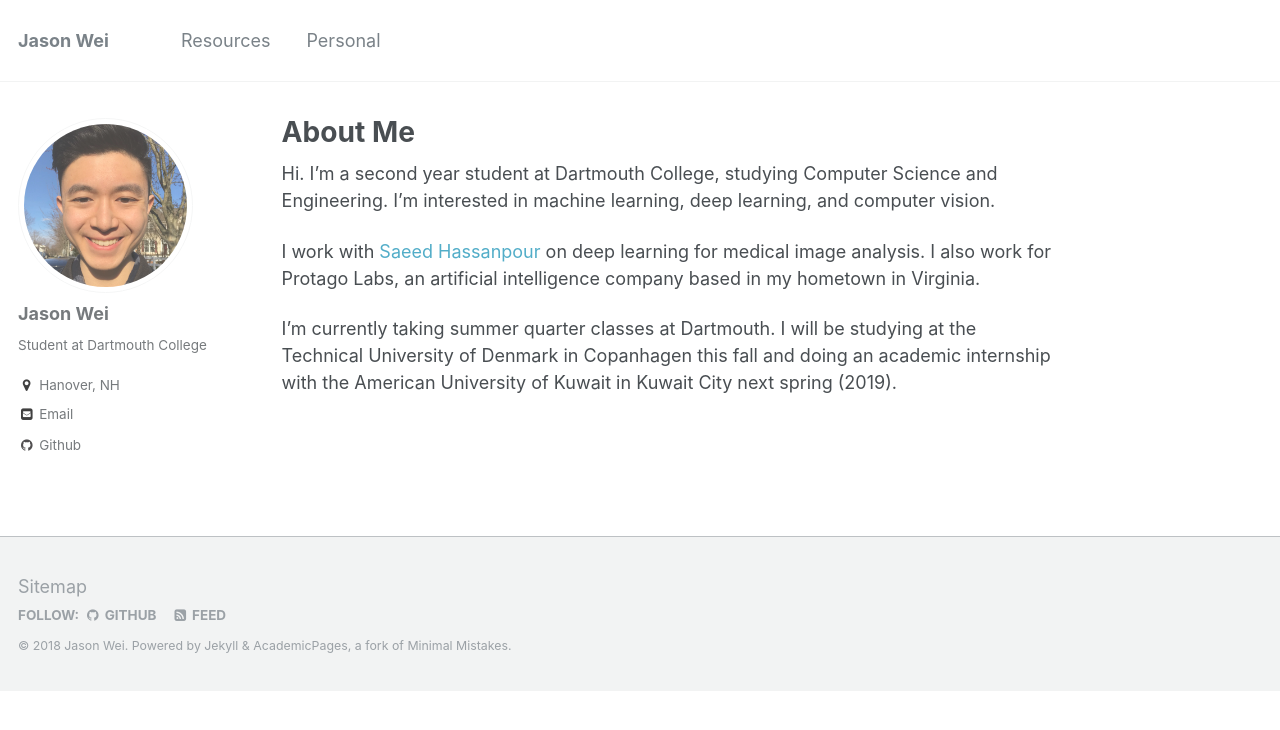
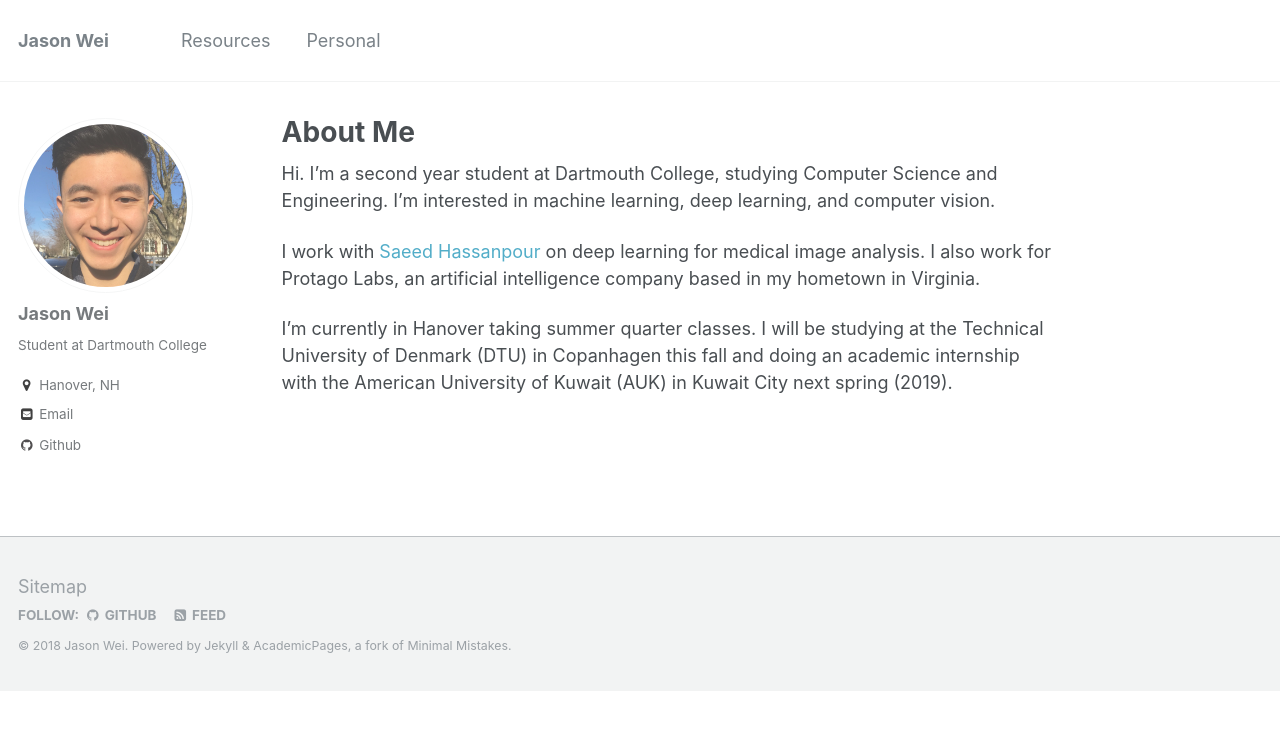
Before and after one commit to jasonwei20/jasonwei20.github.io, a Jekyll site: the page built from _pages/about.md, in a window 1280 px wide. Shown: the top 730 px of the page. Built offline with Jekyll 4.4.1, drawn with Linux system fonts in a browser that asks for light colours.

Commit message:
update about me

```diff
--- a/_pages/about.md
+++ b/_pages/about.md
@@ -12,4 +12,4 @@ Hi. I'm a second year student at Dartmouth College, studying Computer Science an
 
 I work with [Saeed Hassanpour](https://www.hassanpourlab.com/) on deep learning for medical image analysis. I also work for Protago Labs, an artificial intelligence company based in my hometown in Virginia.
 
-I'm currently taking summer quarter classes at Dartmouth. I will be studying at the Technical University of Denmark in Copanhagen this fall and doing an academic internship with the American University of Kuwait in Kuwait City next spring (2019).
+I'm currently in Hanover taking summer quarter classes. I will be studying at the Technical University of Denmark (DTU) in Copanhagen this fall and doing an academic internship with the American University of Kuwait (AUK) in Kuwait City next spring (2019).
```
